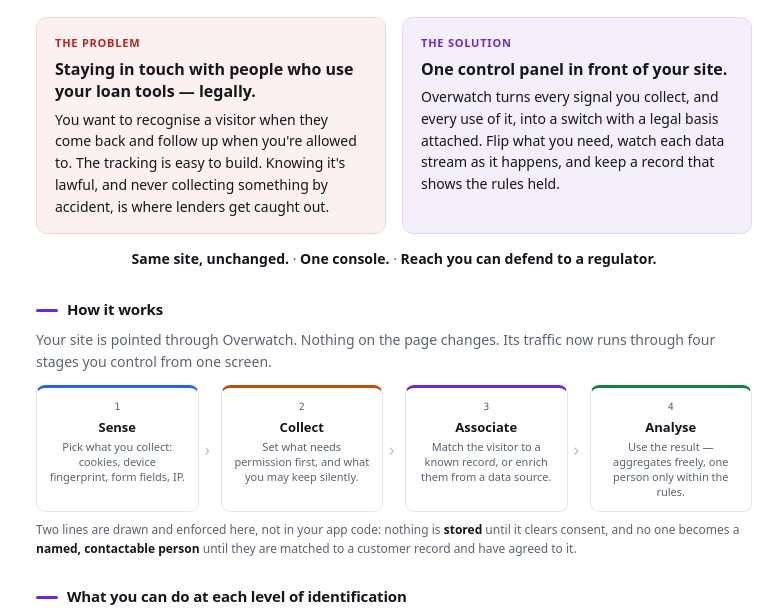
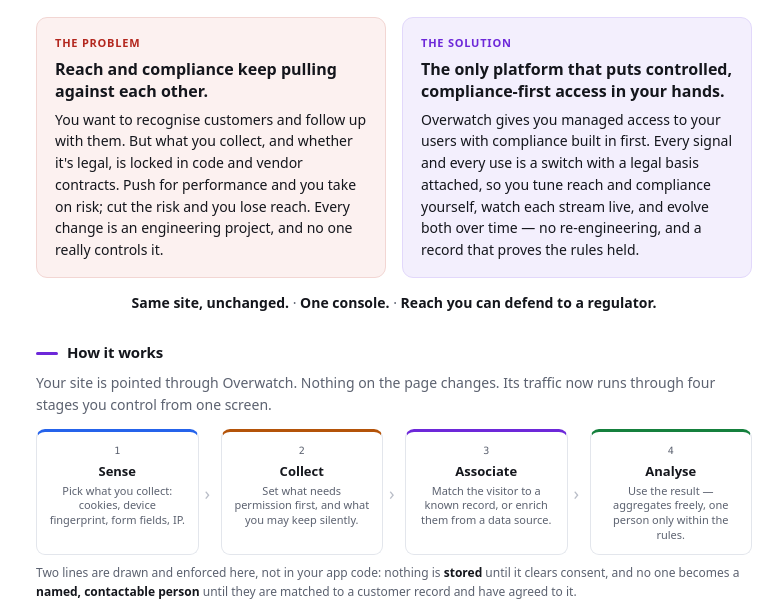
Before and after one commit to sumitrj/overwatch, a plain HTML site: page docs/approach.html in a window 1280 px wide. Shown: the part 140-753 px from the top of the page, without its empty margins (246-1029 px from the left). Drawn offline with Linux system fonts and the light colour scheme.

Commit message:
Reframe problem and solution around controlled, compliance-first access

```diff
--- a/docs/approach.html
+++ b/docs/approach.html
@@ -105,16 +105,18 @@
   <div class="hero">
     <div class="hbox problem">
       <div class="hlabel">The problem</div>
-      <p class="big">Staying in touch with people who use your loan tools — legally.</p>
-      <p>You want to recognise a visitor when they come back and follow up when you're allowed to.
-         The tracking is easy to build. Knowing it's lawful, and never collecting something by accident,
-         is where lenders get caught out.</p>
+      <p class="big">Reach and compliance keep pulling against each other.</p>
+      <p>You want to recognise customers and follow up with them. But what you collect, and whether
+         it's legal, is locked in code and vendor contracts. Push for performance and you take on risk;
+         cut the risk and you lose reach. Every change is an engineering project, and no one really
+         controls it.</p>
     </div>
     <div class="hbox solution">
       <div class="hlabel">The solution</div>
-      <p class="big">One control panel in front of your site.</p>
-      <p>Overwatch turns every signal you collect, and every use of it, into a switch with a legal basis
-         attached. Flip what you need, watch each data stream as it happens, and keep a record that shows
+      <p class="big">The only platform that puts controlled, compliance-first access in your hands.</p>
+      <p>Overwatch gives you managed access to your users with compliance built in first. Every signal
+         and every use is a switch with a legal basis attached, so you tune reach and compliance yourself,
+         watch each stream live, and evolve both over time — no re-engineering, and a record that proves
          the rules held.</p>
     </div>
   </div>
```
